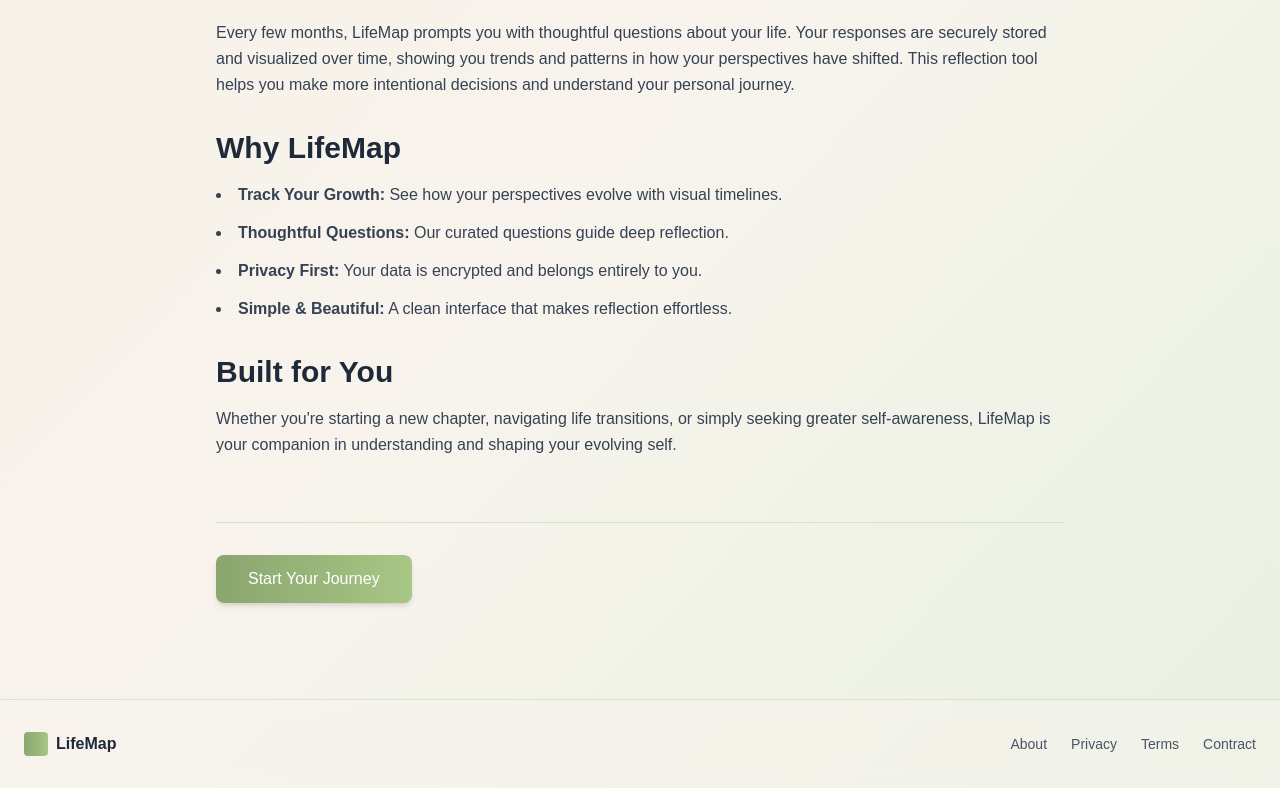
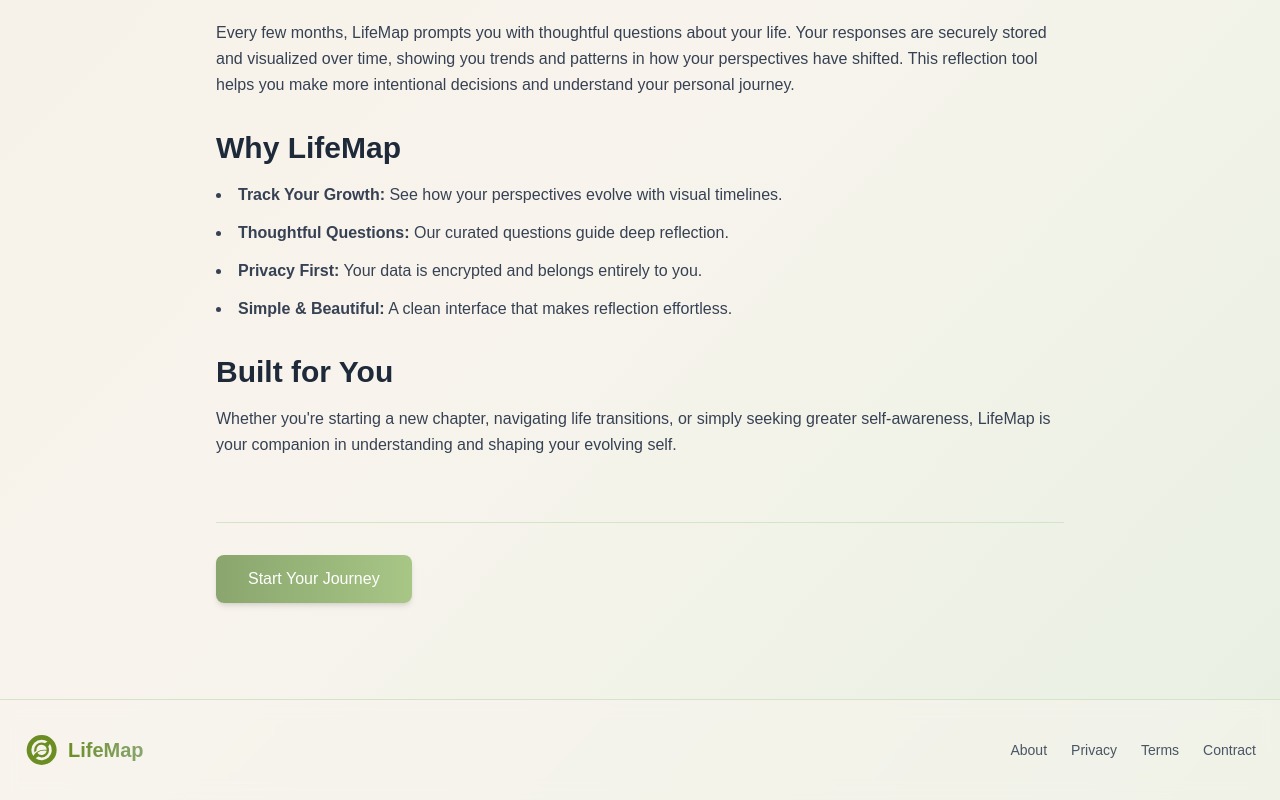
Before and after one commit to bradym05/calgaryhacks2026, a Next.js app: page /about in a window 1280 px wide. Shown: the part 542-1342 px from the top of the page. Built offline with nearby package versions, Linux system fonts and the light colour scheme; no server answers.

Commit message:
added logo

```diff
--- a/app/page.tsx
+++ b/app/page.tsx
@@ -58,10 +58,15 @@ export default function Home() {
       {/* Navigation */}
       <nav className="flex items-center justify-between px-6 py-4 max-w-7xl mx-auto">
         <div className="flex items-center space-x-2">
-          <div className="w-8 h-8 bg-gradient-to-r from-[#8aa66e] to-[#a8c686] rounded-lg"></div>
+          {/* <div className="w-8 h-8 bg-gradient-to-r from-[#8aa66e] to-[#a8c686] rounded-lg"></div>
           <span className="text-xl font-bold bg-gradient-to-r from-[#6b8e23] to-[#8aa66e] bg-clip-text text-transparent">
             <Link href="/">LifeMap</Link>
-          </span>
+          </span> */}
+          <Link href="/" className="flex items-center space-x-2">
+            <svg xmlns="http://www.w3.org/2000/svg" viewBox="0 0 24 24" width="36" height="36" fill="#6b8e23">
+            <path  d="M11.774 2a10 10 0 1 1-10 10a10 10 0 0 1 10-10m5.5 5.98l-1.112 1.732a4.9 4.9 0 0 1 .535 2.246a4.96 4.96 0 0 1-4.956 4.964h-.009a4.8 4.8 0 0 1-2.232-.535L7.754 17.51a6.826 6.826 0 0 0 9.652-9.34Zm-5.542-2.855a6.833 6.833 0 0 0-6.832 6.82v.013a6.77 6.77 0 0 0 1.332 4.052A8 8 0 0 1 7.4 14.4a10 10 0 0 1 1.187-1.06a8.17 8.17 0 0 1 4.833-1.575a8 8 0 0 1 1.458.132l.284.058a3.428 3.428 0 1 0-6.855-.151v.151a2 2 0 0 0 .015.312l.018.155a8.2 8.2 0 0 0-1.292 1.2a5 5 0 0 1-.283-1.649A4.96 4.96 0 0 1 11.714 7h.008a4.8 4.8 0 0 1 2.235.537l1.732-1.124a6.67 6.67 0 0 0-3.957-1.288m1.722 7.263a7.8 7.8 0 0 0-4.567 1.47a3.43 3.43 0 0 0 6.213-1.291a7.7 7.7 0 0 0-1.646-.179"/></svg>
+            <span className="text-xl font-bold bg-gradient-to-r from-[#6b8e23] to-[#8aa66e] bg-clip-text text-transparent">LifeMap</span>
+          </Link>
         </div>
         <div className="flex items-center space-x-4">
           {!loading && (
--- a/components/Footer.tsx
+++ b/components/Footer.tsx
@@ -5,10 +5,11 @@ export default function Footer() {
     <footer className="border-t border-[#d4e4c8] bg-[#f8f4ed]/50 backdrop-blur-sm">
       <div className="max-w-7xl mx-auto px-6 py-8">
         <div className="flex flex-col md:flex-row justify-between items-center">
-          <div className="flex items-center space-x-2 mb-4 md:mb-0">
-            <div className="w-6 h-6 bg-gradient-to-r from-[#8aa66e] to-[#a8c686] rounded"></div>
-            <span className="font-semibold text-gray-800">LifeMap</span>
-          </div>
+          <Link href="/" className="flex items-center space-x-2">
+            <svg xmlns="http://www.w3.org/2000/svg" viewBox="0 0 24 24" width="36" height="36" fill="#6b8e23">
+            <path  d="M11.774 2a10 10 0 1 1-10 10a10 10 0 0 1 10-10m5.5 5.98l-1.112 1.732a4.9 4.9 0 0 1 .535 2.246a4.96 4.96 0 0 1-4.956 4.964h-.009a4.8 4.8 0 0 1-2.232-.535L7.754 17.51a6.826 6.826 0 0 0 9.652-9.34Zm-5.542-2.855a6.833 6.833 0 0 0-6.832 6.82v.013a6.77 6.77 0 0 0 1.332 4.052A8 8 0 0 1 7.4 14.4a10 10 0 0 1 1.187-1.06a8.17 8.17 0 0 1 4.833-1.575a8 8 0 0 1 1.458.132l.284.058a3.428 3.428 0 1 0-6.855-.151v.151a2 2 0 0 0 .015.312l.018.155a8.2 8.2 0 0 0-1.292 1.2a5 5 0 0 1-.283-1.649A4.96 4.96 0 0 1 11.714 7h.008a4.8 4.8 0 0 1 2.235.537l1.732-1.124a6.67 6.67 0 0 0-3.957-1.288m1.722 7.263a7.8 7.8 0 0 0-4.567 1.47a3.43 3.43 0 0 0 6.213-1.291a7.7 7.7 0 0 0-1.646-.179"/></svg>
+            <span className="text-xl font-bold bg-gradient-to-r from-[#6b8e23] to-[#8aa66e] bg-clip-text text-transparent">LifeMap</span>
+          </Link>
           <div className="flex space-x-6 text-sm text-gray-600 ">
             <Link href="/about" className="hover:text-gray-900 transition">
               About
```
